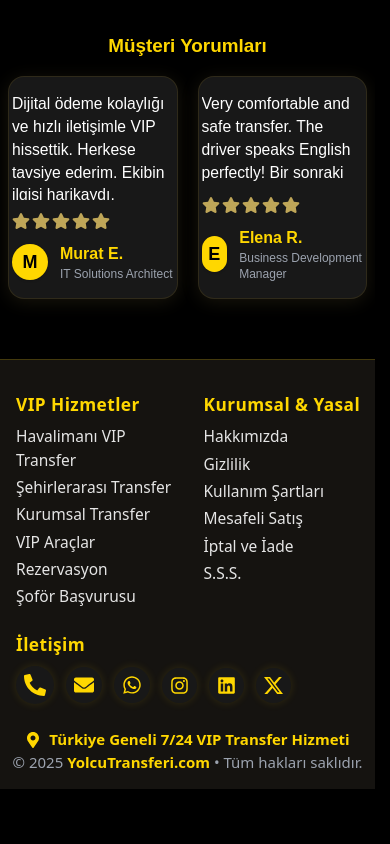
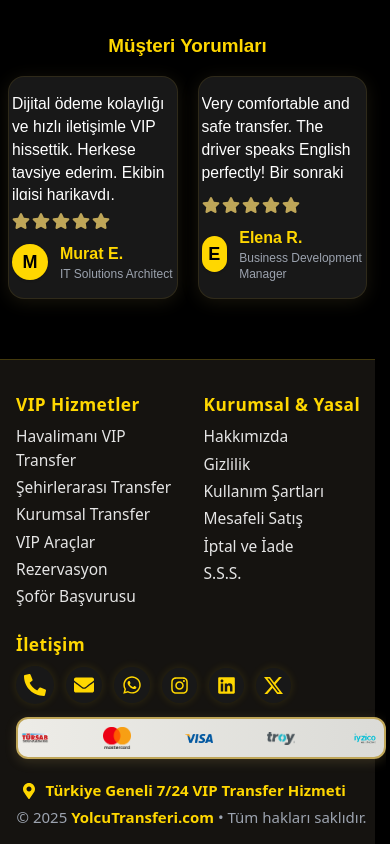
Before and after one commit to haliltayfur/yolcutransferi, a Next.js app: page / in a window 390 px wide. Shown: the part 4165-5009 px from the top of the page. Before the commit the page ends 4954 px from the top, so only its background shows below. Built offline with nearby package versions, Linux system fonts and the light colour scheme.

Commit message:
Update Footer.jsx

```diff
--- a/components/Footer.jsx
+++ b/components/Footer.jsx
@@ -17,7 +17,7 @@ export default function Footer() {
             <li><a href="/vip-havalimani" className="footer-link">Havalimanı VIP Transfer</a></li>
             <li><a href="/sehirler-arasi" className="footer-link">Şehirlerarası Transfer</a></li>
             <li><a href="/kurumsal" className="footer-link">Kurumsal Transfer</a></li>
-            <li className="md:block hidden"><a href="/dron-transfer" className="footer-link">Dron Yolcu Transferi</a></li>
+            <li className="md:block hidden"><a href="https://yolcutransferi.com/dron" className="footer-link">Dron Yolcu Transferi</a></li>
             <li><a href="/araclar" className="footer-link">VIP Araçlar</a></li>
             <li><a href="/rezervasyon" className="footer-link">Rezervasyon</a></li>
             <li><a href="/uyeol_sofor" className="footer-link">Şoför Başvurusu</a></li>
@@ -92,7 +92,7 @@ export default function Footer() {
         </div>
       </div>
 
-      {/* Mobilde iletişim sola yaslı, ikonlar yan yana, yukarıda, logoları elleme */}
+      {/* Mobilde iletişim ve logolar AYNEN mevcut haliyle, elleme */}
       <div className="md:hidden flex flex-col items-start mt-2 mb-2 w-full max-w-6xl mx-auto pl-2">
         <h3 className="text-gold text-[1.08rem] font-bold mb-2 tracking-wide">İletişim</h3>
         <div className="flex items-center gap-3 text-[1.11rem] mb-2">
@@ -103,16 +103,43 @@ export default function Footer() {
           <a href="https://www.linkedin.com/company/yolcutransferi/" target="_blank" rel="noopener noreferrer" className="footer-social" aria-label="LinkedIn"><FaLinkedin size={19} /></a>
           <a href="https://x.com/yolcutransferi" target="_blank" rel="noopener noreferrer" className="footer-social" aria-label="X"><SiX size={19} /></a>
         </div>
+        {/* Mobilde logolar yine alt banda, aynı şekilde */}
+        <div
+          className="logo-band mt-2"
+          style={{
+            background: "linear-gradient(90deg,#edece7 0%,#dbdbd7 100%)",
+            border: "2px solid #bfa658",
+            minHeight: "38px",
+            borderRadius: "12px",
+            display: "flex",
+            alignItems: "center",
+            justifyContent: "space-between",
+            width: "98vw",
+            maxWidth: 370,
+            padding: "5px 10px",
+            marginLeft: 0,
+            marginTop: 5,
+            marginBottom: 4,
+            gap: "10px",
+            boxShadow: "0 3px 12px #bfa65833",
+          }}
+        >
+          <Image src="/tursab.png" alt="TÜRSAB" width={28} height={13} className="footer-card-img mobile-logo" />
+          <Image src="/mastercard.png" alt="MasterCard" width={28} height={13} className="footer-card-img mobile-logo" />
+          <Image src="/visa.png" alt="Visa" width={28} height={13} className="footer-card-img mobile-logo" />
+          <Image src="/Troy.png" alt="TROY" width={28} height={13} className="footer-card-img mobile-logo" />
+          <Image src="/iyzico.png" alt="iyzico" width={32} height={13} className="footer-card-img mobile-logo" />
+        </div>
       </div>
 
-      {/* Alt BAND: Türkiye geneli metni ve copyright */}
+      {/* Alt BAND: Türkiye geneli ve copyright (desktopta tek satır, mobilde alt alta) */}
       <div className="w-full flex flex-col items-center justify-center max-w-6xl mx-auto pt-2 pb-1">
-        <div className="text-[15px] text-gold font-semibold text-center mb-0 flex items-center gap-1">
+        <div className="text-[15px] text-gold font-semibold text-center mb-0 flex items-center gap-1 flex-wrap justify-center">
           <FaMapMarkerAlt className="inline-block mr-1 text-gold" size={16} />
-          Türkiye Geneli 7/24 VIP Transfer Hizmeti
-        </div>
-        <div className="text-[15px] text-gray-400 font-light text-center mb-0">
-          © {new Date().getFullYear()} <span className="text-gold font-semibold">YolcuTransferi.com</span> • Tüm hakları saklıdır.
+          Türkiye Geneli 7/24 VIP Transfer Hizmeti &nbsp;
+          <span className="text-gray-400 font-light ml-2">
+            © {new Date().getFullYear()} <span className="text-gold font-semibold">YolcuTransferi.com</span> • Tüm hakları saklıdır.
+          </span>
         </div>
       </div>
 
@@ -154,11 +181,11 @@ export default function Footer() {
           .desktop-logo { height: 19px !important; padding: 2px 4px; width: auto !important; }
         }
         @media (max-width: 600px) {
-          .footer-card-img { height: 24px !important; padding: 2px 7px; }
+          .footer-card-img { height: 17px !important; padding: 1.5px 3px; }
           .logo-band { padding-left: 5px !important; padding-right: 5px !important; }
         }
         @media (max-width: 480px) {
-          .footer-card-img { height: 18px !important; padding: 2px 4px; }
+          .footer-card-img { height: 11px !important; padding: 1.5px 2px; }
           .logo-band { padding-left: 3px !important; padding-right: 3px !important; }
         }
       `}</style>
```
